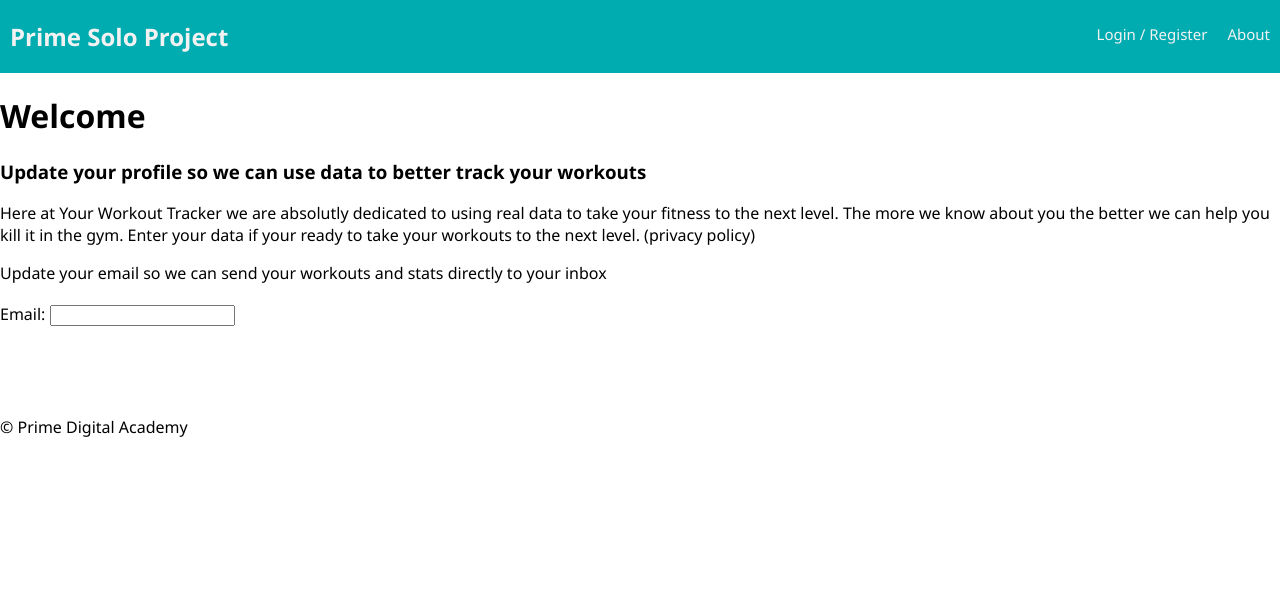
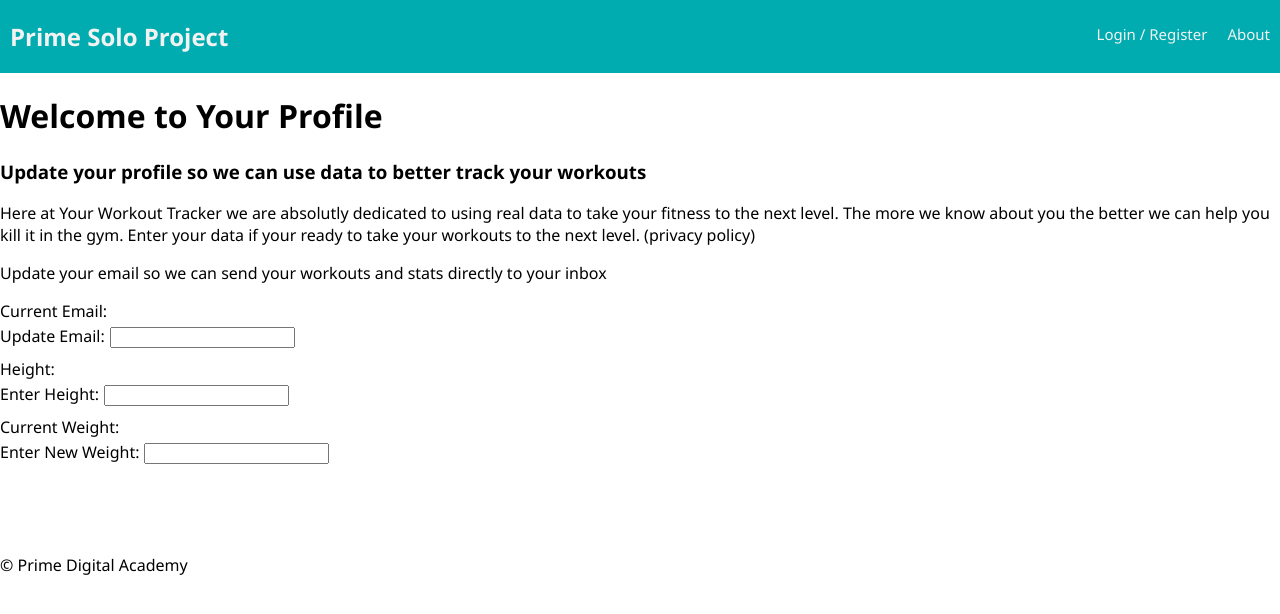
Before and after one commit to VillalvaLijo/Workout_App_Prime, a React (Create React App) app: page /#/editprofile in a window 1280 px wide. Shown: the top 614 px of the page. Built offline with nearby package versions, Linux system fonts and the light colour scheme; no server answers.

Commit message:
Edit Profile Page JSX updated

```diff
--- a/src/components/EditProfilePage/EditProfilePage.js
+++ b/src/components/EditProfilePage/EditProfilePage.js
@@ -8,6 +8,8 @@ class EditProfilePage extends Component {
     //on this form list the user's current email address height and weight, then make it editable and update
     //the DOM with the new inputs
 
+    //come back, other things you can add are age,
+
     state = {
         email: '',
         height: '',
@@ -16,6 +18,10 @@ class EditProfilePage extends Component {
 
     componentDidMount(){
         console.log("inside componentDidMount in Edit Profile Page, this.props.reduxStore.user", this.props.reduxStore.user);
+    }
+
+    componentDidUpdate(){
+       console.log("inside component did update, Edit profile page, this.state:",this.state);
     }
 
     handleInputChangeFor = propertyName => (event) =>{
@@ -29,7 +35,7 @@ class EditProfilePage extends Component {
            <div className="editProfileDiv">
            <div className = "headerProfileEditDiv">
            {/* <h1>User will be able to edit their profile page here</h1> */}
-           <h1> Welcome {this.props.reduxStore.user.username}</h1>
+           <h1> Welcome to Your Profile {this.props.reduxStore.user.username}</h1>
            <h3>Update your profile so we can use data to better track your workouts</h3>
            <p>Here at Your Workout Tracker we are absolutly dedicated to using real data to take your fitness to the next level.
                The more we know about you the better we can help you kill it in the gym. Enter your data if your ready to take your workouts to the next level.
@@ -39,8 +45,11 @@ class EditProfilePage extends Component {
            <div className="updateUserProfileFormDiv">
                <div className="updateEmailDiv">
                    <p>Update your email so we can send your workouts and stats directly to your inbox</p>
+                   <div className= "currentEmail">
+                       Current Email: {this.props.reduxStore.user.email}
+                   </div>
                    <label htmlFor="email">
-                       Email:
+                       Update Email:
                        <input
                         type="text"
                         name="email"
@@ -48,8 +57,37 @@ class EditProfilePage extends Component {
                         onChange={this.handleInputChangeFor('email')}
                         />
                    </label>
+               </div>
+               <div className="updateHeightDiv">
+                   <div className="currentHeight">
+                       Height: {this.props.reduxStore.user.height}
+                   </div>
+                   <label htmlFor="height">
+                       Enter Height:
 
+                   <input
+                    type="text"
+                    name="height"
+                    value={this.state.height}
+                    onChange={this.handleInputChangeFor('height')}
+                    />
+                    </label>
                </div>
+               <div className="updateWeightDiv">
+                   <div className="currentWeight">
+                       Current Weight:
+                   </div>
+                   <label htmlFor="text">
+                       Enter New Weight:
+                       <input
+                        type="text"
+                        name="weight"
+                        value={this.state.weight}
+                        onChange={this.handleInputChangeFor('weight')}
+                        />
+                        </label>
+               </div>
+
 
 
 
```
